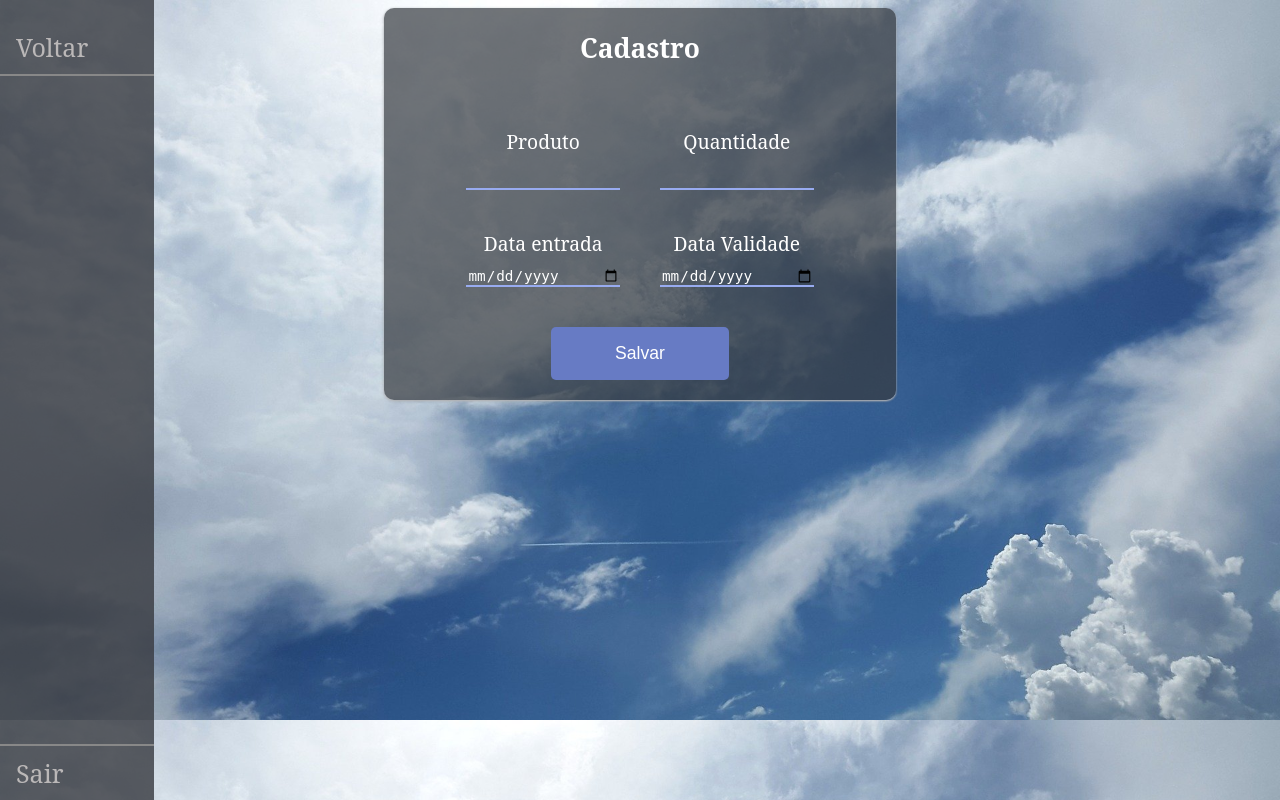
After one commit to v10k/TE2, a PHP site: page /formulario.php in a window 1280 px wide. The commit adds this page. Run offline with PHP 8.4, Linux system fonts and the light colour scheme; some libraries are stand-ins or nearby versions.

Commit message:
Adicionado funções de listar, alterar, deletar e login

```diff
--- /dev/null
+++ b/css/navbar.css
@@ -0,0 +1,43 @@
+
+.sidenav {
+    height: 100%; /* Full-height: remove this if you want "auto" height */
+    width: 12vw; /* Set the width of the sidebar */
+    position: fixed; /* Fixed Sidebar (stay in place on scroll) */
+    z-index: 1; /* Stay on top */
+    top: 0; /* Stay at the top */
+    left: 0;
+    background: rgb(54, 57, 63, 0.8); /* Black */
+    overflow-x: hidden; /* Disable horizontal scroll */
+    padding-top: 20px;
+}
+
+
+.sidenav a {
+    padding: 10px 8px 10px 16px;
+    text-decoration: none;
+    font-size: 25px;
+    display: block;
+    color: rgb(187, 184, 184);
+    cursor: pointer;
+    border-bottom: 2px solid rgb(136, 136, 136);
+}
+
+.sidenav a:hover {
+    color: #f1f1f1;
+}
+
+.bottomMenu {
+  position: fixed;
+  left: 0;
+  bottom: 0;
+  width: 12vw;
+  box-shadow: none;
+  border-bottom: none !important;
+  border-top: 2px solid rgb(136, 136, 136);
+}
+
+
+@media screen and (max-height: 450px) {
+    .sidenav {padding-top: 15px;}
+    .sidenav a {font-size: 18px;}
+  }
--- a/css/style.css
+++ b/css/style.css
@@ -2,7 +2,9 @@
     width: device-width;
   }
   body{
-      background-color: #1F1F1F;
+      /* background-color: rgb(7, 40, 83); */
+      background-image: url("../imagens/fundo.jpg"); /* https://pixabay.com/pt/photos/c%C3%A9u-nuvens-atmosfera-ar-oxig%C3%AAnio-1441936/ */
+      background-size: cover;
       font-family: "Serif";
       color: #FFF;
   }
@@ -21,9 +23,16 @@
 }
 
 div.container{
+    background: rgb(54, 57, 63, 0.7);
     display: flex;
     flex: 1;
     flex-direction: column;
+  align-items: center;
+  justify-content: center;
+    width: 40vw;
+    margin: auto;
+    border-radius: 10px;
+    box-shadow: 0 1px 3px rgb(54, 57, 63, 0.5), 0 1px 2px
 }
 
 div.button {
@@ -32,7 +41,7 @@ div.button {
 
 .button {
     border: none;
-    padding: 14px 40px;
+    padding: 2vh 5vw;
     border-radius: 5px;
     text-align: center;
     text-decoration: none;
@@ -41,23 +50,28 @@ div.button {
     cursor:pointer;
 }
 
-button.btn-inserir {
-    background-color: #FF0000;
-    color: white;
+button.link {
+  background: none!important;
+  border: none;
+  padding: 0!important;
+  cursor: pointer;
 }
 
-button.btn-listar {
-    background-color: #e0690d;
-    color: white;
+#titulo {
+    border-radius: 5px;
+    text-align: center;
+    justify-content: center;
+    display: block;
+    font-size: 1.1em;
 }
 
 button.btn-submit {
-    background-color: #0d91de;
+    background-color: #677BC4;
     color: white;
 }
 
 div#inserir {
-    width: 30%;
+    width: 30vw;
     display: flex;
     margin-top: 20px;
     align-self: center;
@@ -65,20 +79,24 @@ div#inserir {
 }
 
 div#listar {
-    width: 30%;
+    width: 30vw;
     display: none;
     margin-top: 20px;
     align-self: center;
     justify-content: center;
 }
 
-table, th, td {
-    border: 1px solid #FFF;
-    padding: 10px;
+div#login {
+    width: 30vw;
+    display: flex;
+    margin: auto;
+    align-items: center;
+    align-self: center;
+    justify-content: center;
 }
 
-table {
-    border-collapse: collapse;
+th, td {
+    padding: 20px;
 }
 
 img.tableIcon {
@@ -89,8 +107,9 @@ img.tableIcon {
 
 div.formRow {
     display: flex;
-    margin: 15px;
+    margin: 20px;
     flex-direction: column;
+    align-items: center;
 }
 
 div.sameRow {
@@ -101,30 +120,43 @@ div.sameRow {
 .label {
     display: flex;
     flex-direction: column;
-    font-size: 1.3em;
-    margin-bottom: 10px;
-}
-
-.extraSpace {
+    font-size: 1.2em;
     margin-bottom: 10px;
 }
 
 input {
+    width: 12vw;
     border: none;
-    border-bottom: 2px solid #9fd5f5;
-    background-color: #1F1F1F;
+    border-bottom: 2px solid rgb(152, 171, 240);
+    background: transparent;
     color: #FFF;
     font-size: 1.1em;
-    -webkit-transition: all .2s ease-out;
-    -moz-transition: all .2s ease-out;
-    -ms-transition: all .2s ease-out;
-    -o-transition: all .2s ease-out;
-    transition: all .2s ease-out
+    -webkit-transition: all .3s ease-out;
+    -moz-transition: all .3s ease-out;
+    -ms-transition: all .3s ease-out;
+    -o-transition: all .3s ease-out;
+    transition: all .3s ease-out
+}
+
+input[type='checkbox'] {
+    width: 2vw;
 }
 
 input:focus {
     outline: none;
-    border-bottom: 2px solid #0d91de;
+    border-bottom: 2px solid #7289DA;
+}
+
+:invalid {
+    box-shadow: none;
+}
+
+:-moz-submit-invalid {
+    box-shadow: none;
+}
+
+:-moz-ui-invalid {
+    box-shadow: none;
 }
 
 div#mensagem {
@@ -139,3 +171,9 @@ div#mensagem {
 span.mensagem {
     font-size: 1.5em;
 }
+
+.showPassword {
+    display: flex;
+    flex-direction: row;
+    margin-top: 20px;
+}
--- /dev/null
+++ b/formulario.php
@@ -0,0 +1,49 @@
+<?php
+    include('header.html');
+?>
+<link rel="stylesheet" type="text/css" href="css/style.css" />
+    <script src="js/javascript.js"></script>
+    </head>
+<body>
+<div class="sidenav">
+        <a href="index.php">Voltar</a>
+        <div ><a  class="bottomMenu" href="#">Sair</a></div>
+</div>
+
+    <div class="container">
+    <div id="mensagem">
+            <span class="mensagem"></span>
+    </div>
+        <div id="titulo">
+           <h2>Cadastro</h2>
+        </div>
+
+        <div id="inserir">
+            <form method="POST" action="classes/Produto.php" id="formEditar">
+                <div class="sameRow">
+                    <div class="formRow">
+                        <span class="label">Produto</span>
+                        <input type="text"  name="produtoForm" id="produtoForm"  value="<?php echo (isset($_POST['nome'])) ? $_POST['nome'] : null ?>" required/>
+                    </div>
+                    <div class="formRow">
+                        <span class="label">Quantidade</span>
+                        <input type="number"  name="quantidadeForm" id="quantidadeForm"  value="<?php echo (isset($_POST['quantidade'])) ? $_POST['quantidade'] : null ?>" required/>
+                    </div>
+                </div>
+                <div class="sameRow">
+                    <div class="formRow">
+                        <span class="label extraSpace">Data entrada</span>
+                        <input type="date"  name="dataEntradaForm" id="dataEntradaForm" value="<?php echo (isset($_POST['dataEntrada'])) ? $_POST['dataEntrada'] : null ?>" required/>
+                    </div>
+                    <div class="formRow">
+                        <span class="label extraSpace">Data Validade</span>
+                        <input type="date" name="dataValidadeForm" id="dataValidadeForm" value="<?php echo (isset($_POST['dataValidade'])) ? $_POST['dataValidade'] : null ?>" required/>
+                        <input type="hidden" name="salvaProduto" />
+                        <input type="hidden" name="codigo" value="<?php echo (isset($_POST['codigo'])) ? $_POST['codigo'] : null ?>"/>
+                    </div>
+                </div>
+                <div class="formRow">
+                    <button class="button btn-submit" type="submit" >Salvar</button>
+                </div>
+        </div>
+</body>
--- a/header.html
+++ b/header.html
@@ -4,4 +4,6 @@
 	<meta http-equiv="content-type" content="text/html/javascript"; charset="UTF-8" />
 	<meta name="viewport" content="width=device-width, initial-scale=1.0" />
 	<script src="https://ajax.googleapis.com/ajax/libs/jquery/3.2.1/jquery.min.js"></script>
+	<script src="https://cdn.datatables.net/1.10.20/js/jquery.dataTables.min.js"></script>
 	<title> Trabalho Tópicos Especiais II </title>
+	<link rel="stylesheet" type="text/css" href="css/navbar.css" />
--- a/js/javascript.js
+++ b/js/javascript.js
@@ -1,19 +1,31 @@
 botaoInserir = () => {
     const inserir = document.getElementById('inserir');
     const listar = document.getElementById('listar');
+    const titulo = document.getElementById('titulo');
+
     inserir.style.display = 'flex';
     listar.style.display = 'none';
+    titulo.style.display = 'block';
 }
 
 botaoListar = () => {
     const inserir = document.getElementById('inserir');
     const listar = document.getElementById('listar');
+    const mensagem = document.getElementById('mensagem');
+    const titulo = document.getElementById('titulo');
+
     listar.style.display = 'flex';
     inserir.style.display = 'none';
+    titulo.style.display = 'none';
+    mensagem.style.display = 'none';
+
+    $.get("table.php", function(data) {
+        $("#table-body").html(data);
+    });
 }
 
-$(document).ready(function () {
-    $("#form").submit(function(event){
+$(document).ready(function (event) {
+    $("#form").submit(function(event) {
         event.preventDefault();
         var post_url = $(this).attr("action");
         var request_method = $(this).attr("method");
@@ -34,14 +46,75 @@ $(document).ready(function () {
         });
 });
 
+$(document).ready(function () {
+    $("#formEditar").submit(function(event) {
+        event.preventDefault();
+        var post_url = $(this).attr("action");
+        var request_method = $(this).attr("method");
+        $.ajax({
+            url : post_url,
+            type: request_method,
+            data: $(this).serializeArray(),
+            dataType: "json",
+            }).done((data) => {
+                if(data.status == 'success') {
+                    document.getElementById('formEditar').reset();
+                    exibeMensagem(true);
+                    window.location = "index.php";
+                }
+            }).fail((erro) => {
+                document.getElementById('formEditar').reset();
+                exibeMensagem(false);
+            });
+        });
+});
+
+
+
+
 exibeMensagem = (resultado) => {
     const mensagem = document.getElementById('mensagem');
     mensagem.style.display = 'inline';
     if (resultado) {
-        document.getElementById('mensagem').children[0].textContent="Produto registrado com sucesso !";
+        document.getElementById('mensagem').children[0].textContent="Produto salvo com sucesso !";
         mensagem.style.backgroundColor = "#0d91de";
     } else {
-        document.getElementById('mensagem').children[0].textContent="Erro ao registrar produto, preencha todos os dados corretamente";
+        document.getElementById('mensagem').children[0].textContent="Erro ao salvar produto, preencha todos os dados corretamente";
         mensagem.style.backgroundColor = "#910303";
     }
 }
+
+deletaRegistro = (id) => {
+    $.ajax({
+        url: "classes/Produto.php",
+        data: { codigo: id, deletaProduto: true },
+        type: "POST",
+        context: document.body
+      }).done(function(data) {
+            $.get("table.php", function(data) {
+                $("#table-body").html(data);
+            });
+      });
+}
+
+mostraSenha = () => {
+    var x = document.getElementById("senha");
+    if (x.type === "password") {
+      x.type = "text";
+    } else {
+      x.type = "password";
+    }
+}
+
+logout = () => {
+    $.ajax({
+        url: "classes/Usuario.php",
+        data: { logout: true },
+        type: "POST",
+        context: document.body
+      }).done(function(data) {
+          if (data) {
+              window.location = 'login.php';
+           }
+      });
+}
```
Also changed, not shown: classes/Conexao.php (+5 -2 lines), classes/Produto.php (+38 -11 lines), classes/ProdutoDAO.php (+15 -20 lines), classes/Usuario.php (added, +29 -0 lines), classes/UsuarioDAO.php (added, +81 -0 lines), classes/Usuario_model.php (added, +36 -0 lines), classes/teste.php (deleted, +0 -15 lines), index.php (+26 -21 lines), login.php (added, +38 -0 lines), table.php (added, +28 -0 lines), imagens/fundo.jpg (added).
